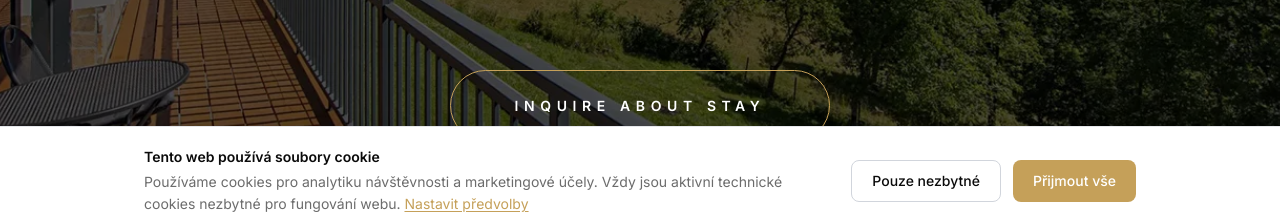
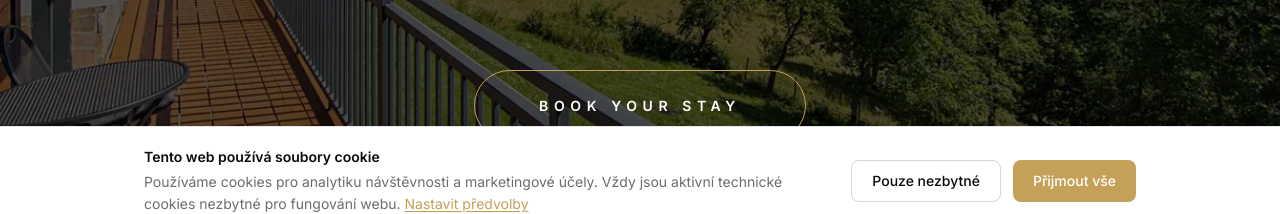
Before and after one commit to Ra-Fil/panorama-trojmezi, a React (Vite) app: page / in a window 1280 px wide. Shown: the part 564-778 px from the top of the page. Built offline with nearby package versions, Linux system fonts and the light colour scheme; no server answers; a web font is replaced by a local one.

Commit message:
replace eng CTA  in translation.jsoun

```diff
--- a/src/i18n.ts
+++ b/src/i18n.ts
@@ -174,7 +174,7 @@ export const resources = {
         titlePrefix: 'Apartments',
         titleMain: 'PANORAMA TROJMEZÍ',
         subtitle: 'Luxury accommodation in the heart of Beskydy at the border of three countries.',
-        cta: 'Inquire About Stay'
+        cta: 'Book Your Stay'
       },
       about: {
         title: 'Accommodation',
--- a/translations.json
+++ b/translations.json
@@ -182,7 +182,7 @@
       "titlePrefix": "Apartments",
       "titleMain": "PANORAMA TROJMEZÍ",
       "subtitle": "Luxury accommodation in the heart of Beskydy at the border of three countries.",
-      "cta": "Inquire About Stay"
+      "cta": "Book Your Stay"
     },
     "about": {
       "title": "Accommodation",
```
